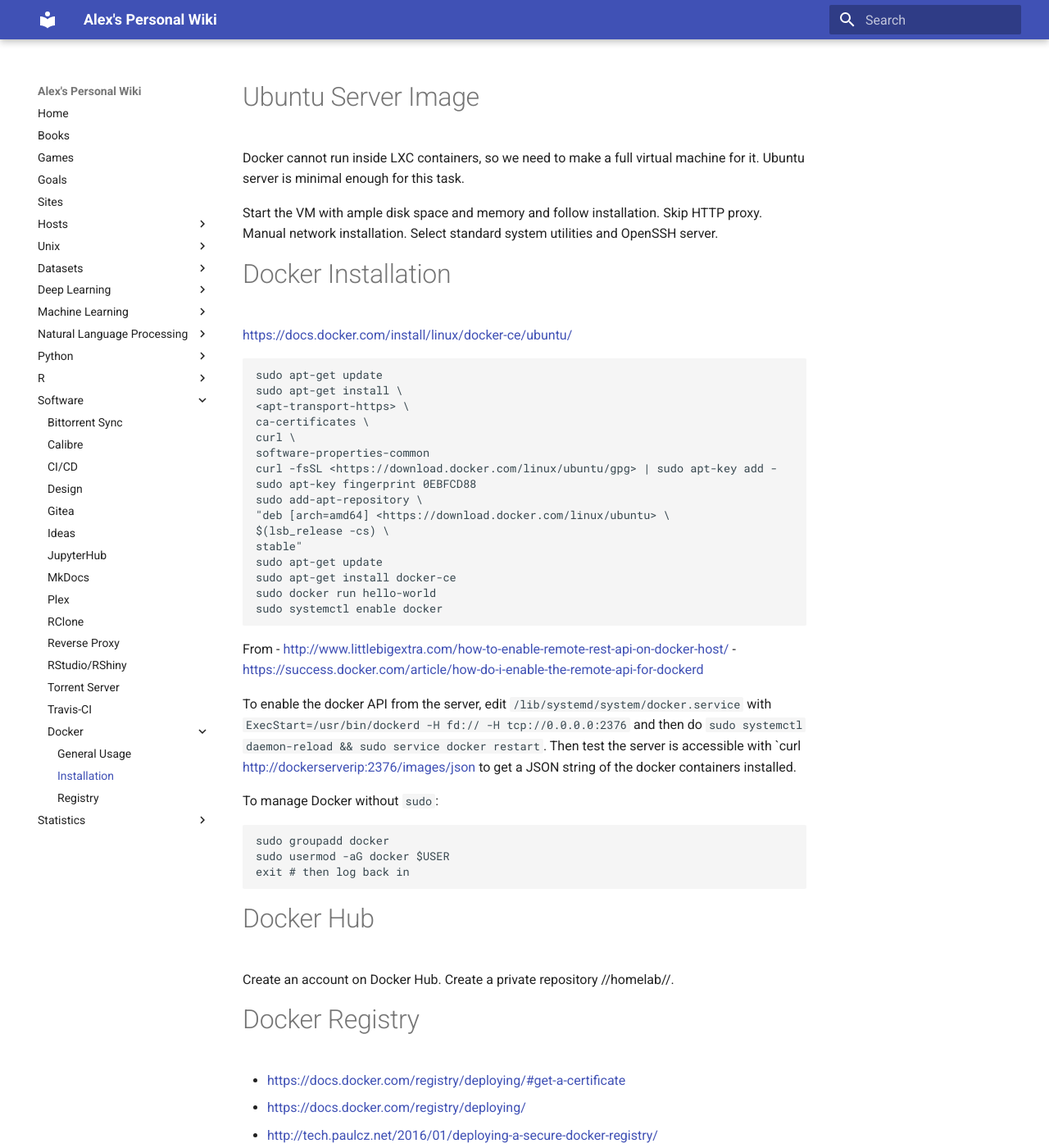
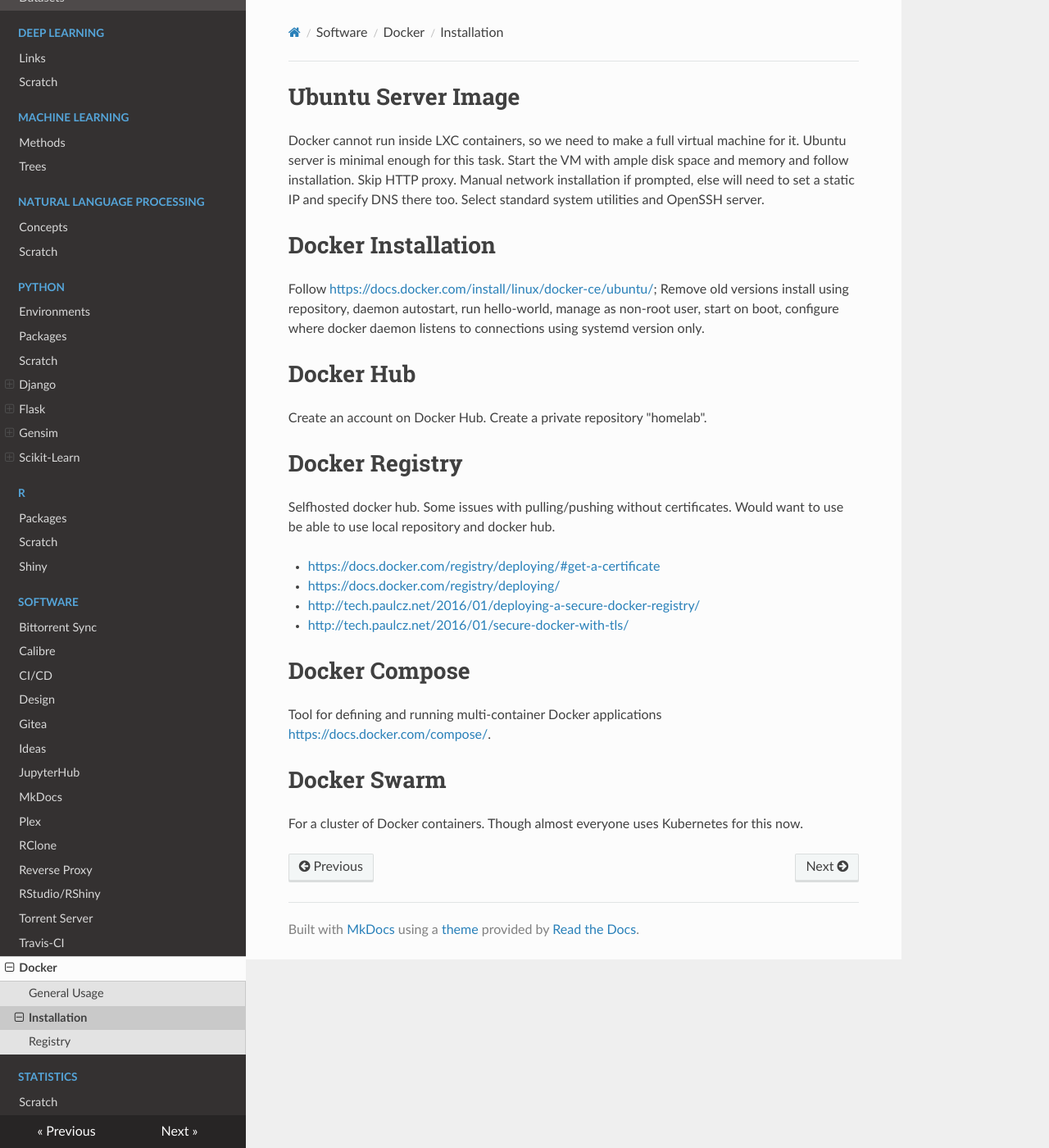
Before and after one commit to ajdurbin/wiki, an MkDocs documentation site: the page built from docs/software/docker/installation.md, in a window 1280 px wide and 1400 px high. Shown: the whole window at 82% size. Built offline with MkDocs 1.6.1, drawn with Linux system fonts in a browser that asks for light colours; nearby versions of some CDN libraries; old or Windows-style settings are respelled for this version of MkDocs; some of the changed text lies outside the part shown.

Commit message:
Modified docker installation. Changed theme.

````diff
--- a/docs/software/docker/installation.md
+++ b/docs/software/docker/installation.md
@@ -1,51 +1,22 @@
 # Ubuntu Server Image #
 
-Docker cannot run inside LXC containers, so we need to make a full virtual machine for it. Ubuntu server is minimal enough for this task.
+Docker cannot run inside LXC containers, so we need to make a full virtual machine for it. Ubuntu server is minimal enough for this task. Start the VM with ample disk space and memory and follow installation. Skip HTTP proxy. Manual network installation if prompted, else will need to set a static IP and specify DNS there too. Select standard system utilities and OpenSSH server.
 
-Start the VM with ample disk space and memory and follow installation. Skip HTTP proxy. Manual network installation. Select standard system utilities and OpenSSH server.
+# Docker Installation
 
-# Docker Installation #
-
-<https://docs.docker.com/install/linux/docker-ce/ubuntu/>
-
-```
-sudo apt-get update
-sudo apt-get install \
-<apt-transport-https> \
-ca-certificates \
-curl \
-software-properties-common
-curl -fsSL <https://download.docker.com/linux/ubuntu/gpg> | sudo apt-key add -
-sudo apt-key fingerprint 0EBFCD88
-sudo add-apt-repository \
-"deb [arch=amd64] <https://download.docker.com/linux/ubuntu> \
-$(lsb_release -cs) \
-stable"
-sudo apt-get update
-sudo apt-get install docker-ce
-sudo docker run hello-world
-sudo systemctl enable docker
-```
-
-From
-- <http://www.littlebigextra.com/how-to-enable-remote-rest-api-on-docker-host/>
-- <https://success.docker.com/article/how-do-i-enable-the-remote-api-for-dockerd>
-
-To enable the docker API from the server, edit `/lib/systemd/system/docker.service` with `ExecStart=/usr/bin/dockerd -H fd:// -H tcp://0.0.0.0:2376` and then do `sudo systemctl daemon-reload && sudo service docker restart`. Then test the server is accessible with `curl <http://dockerserverip:2376/images/json> to get a JSON string of the docker containers installed.
-
-To manage Docker without `sudo`:
-```
-sudo groupadd docker
-sudo usermod -aG docker $USER
-exit # then log back in
-```
-
+Follow <https://docs.docker.com/install/linux/docker-ce/ubuntu/>; Remove old versions
+install using repository, daemon autostart, run hello-world, manage as non-root
+user, start on boot, configure where docker daemon listens to connections using
+systemd version only.
 
 # Docker Hub #
 
-Create an account on Docker Hub. Create a private repository //homelab//.
+Create an account on Docker Hub. Create a private repository "homelab".
 
 # Docker Registry #
+
+Selfhosted docker hub. Some issues with pulling/pushing without certificates.
+Would want to use be able to use local repository and docker hub.
 
 - <https://docs.docker.com/registry/deploying/#get-a-certificate>
 - <https://docs.docker.com/registry/deploying/>
@@ -53,7 +24,9 @@
 - <http://tech.paulcz.net/2016/01/secure-docker-with-tls/>
 
 # Docker Compose #
-Tool for defining and running multi-container Docker applications <https://docs.docker.com/compose/>
+
+Tool for defining and running multi-container Docker applications <https://docs.docker.com/compose/>.
 
 # Docker Swarm #
+
 For a cluster of Docker containers. Though almost everyone uses Kubernetes for this now.
--- a/mkdocs.yml
+++ b/mkdocs.yml
@@ -1,7 +1,6 @@
 site_name: Alex's Personal Wiki
 site_author: Alexander Durbin
-theme:
-    'name': 'material'
+theme: readthedocs
 pages:
     - Home: index.md
     - Books: books.md
````
